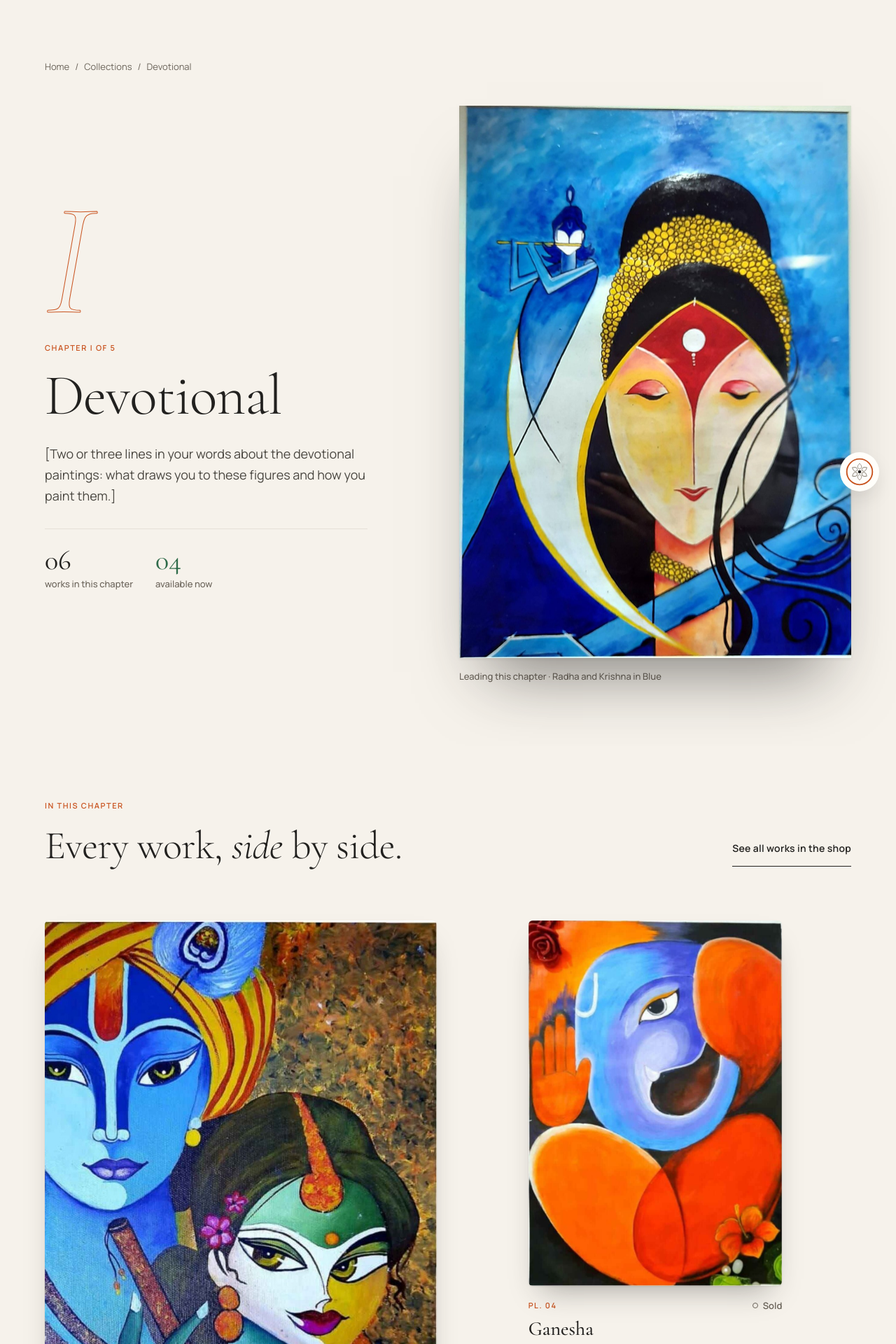
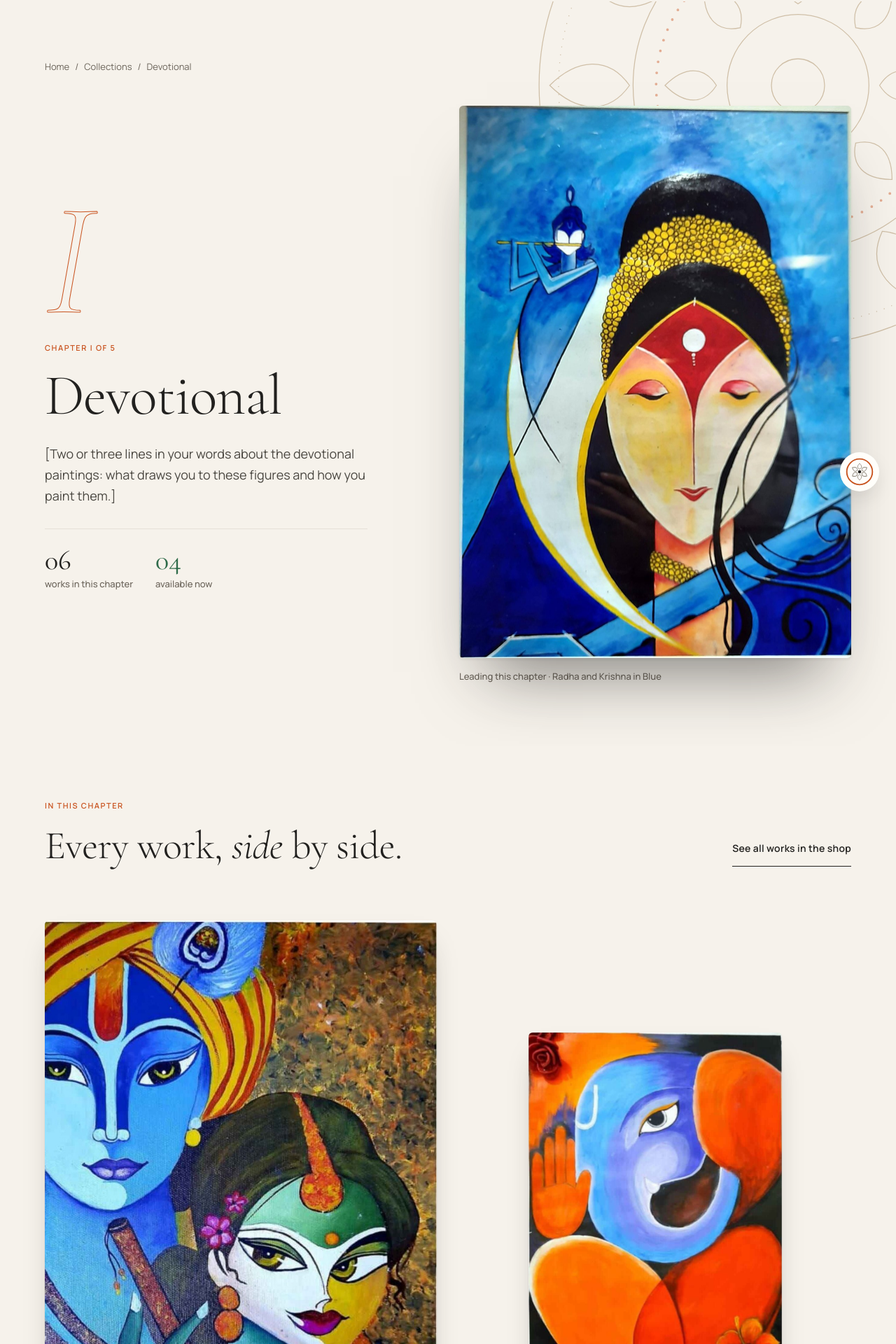
Before and after one commit to kishoranushka/Kala, a React (Vite) app: page /collections/devotional in a window 1280 px wide. Shown: the part 74-1994 px from the top of the page at 70% size. Built offline with nearby package versions, Linux system fonts and the light colour scheme.

Commit message:
Collection: cart buttons on cards, staggered wall, page mandala

```diff
--- a/src/components/art/ArtworkCard.jsx
+++ b/src/components/art/ArtworkCard.jsx
@@ -2,9 +2,11 @@ import cx from '@/utils/cx';
 import { isAvailable, metaLine, plateLabel, priceLine } from '@/data/works';
 import StatusBadge from '@/components/ui/StatusBadge';
 import ArtLink from './ArtLink';
+import CartButton from './CartButton';
 
-/* A catalogue card: the framed work, then plate, status, title, meta and price (or what to do instead). */
-export default function ArtworkCard({ work, eyebrow = plateLabel(work), titleClassName = 'art-title', className, ...props }) {
+/* A catalogue card: the framed work, then plate, status, title, meta and price (or what to do instead),
+   and optionally an add-to-cart button. */
+export default function ArtworkCard({ work, eyebrow = plateLabel(work), titleClassName = 'art-title', cart = false, className, ...props }) {
   return (
     <figure data-card className={cx('m-0', className)} {...props}>
       <ArtLink work={work} />
@@ -20,6 +22,7 @@ export default function ArtworkCard({ work, eyebrow = plateLabel(work), titleCla
         ) : (
           <span className="text-sm/6 font-semibold text-link">{priceLine(work)}</span>
         )}
+        {cart && <CartButton work={work} className="mt-2" />}
       </figcaption>
     </figure>
   );
--- a/src/pages/CollectionPage.jsx
+++ b/src/pages/CollectionPage.jsx
@@ -3,7 +3,7 @@ import cx from '@/utils/cx';
 import { COLLECTIONS, getWork, pad2, ratioOf, worksIn } from '@/data/works';
 import ArtworkCard from '@/components/art/ArtworkCard';
 import InverseSection from '@/components/sections/InverseSection';
-import PageIntro from '@/components/sections/PageIntro';
+import PageTop from '@/components/sections/PageTop';
 import { RingMandala } from '@/components/mandala/Mandala';
 import Button from '@/components/ui/Button';
 import TextLink from '@/components/ui/TextLink';
@@ -11,7 +11,8 @@ import { SplitWords } from '@/components/ui/Typography';
 
 /* works pair up across the wall in fours; on tablet every second work drops lower */
 const SLOTS = ['col-[1/7]', 'col-[8/12]', 'col-[2/6]', 'col-[7/13]'];
-const slotFor = (i) => cx(SLOTS[i % 4], 'max-lg:col-auto', i % 2 && 'max-lg:mt-[72px] max-sm:mt-0');
+const DROPS = ['', 'mt-40', '', 'mt-20'];
+const slotFor = (i) => cx(SLOTS[i % 4], DROPS[i % 4], 'max-lg:col-auto', i % 2 ? 'max-lg:mt-[72px] max-sm:mt-0 max-sm:ml-[12%]' : 'max-lg:mt-0');
 
 function AdjacentChapter({ chapter, direction }) {
   const next = direction === 'next';
@@ -52,7 +53,7 @@ export default function CollectionPage() {
   return (
     <>
       {/* ============================== CHAPTER OPENING */}
-      <PageIntro labelledBy="ch-h" crumbs={[{ label: 'Collections', to: '/collections' }, { label: chapter.title }]} bodyClassName="mt-10">
+      <PageTop labelledBy="ch-h" crumbs={[{ label: 'Collections', to: '/collections' }, { label: chapter.title }]} bodyClassName="mt-10 grid-12">
         <div className="relative col-[1/6] self-center max-lg:col-span-full">
           <span
             aria-hidden="true"
@@ -82,14 +83,14 @@ export default function CollectionPage() {
           </div>
         </div>
         <div className="relative col-[7/13] max-lg:col-span-full max-lg:mt-12">
-          <div data-intro-img data-tilt data-cursor="view" className="relative overflow-hidden bg-wall shadow-float" style={{ aspectRatio: ratioOf(lead) }}>
+          <div data-intro-img data-tilt data-cursor="view" className="relative overflow-hidden rounded-ui bg-wall shadow-float" style={{ aspectRatio: ratioOf(lead) }}>
             <img src={lead.img} alt={lead.alt} fetchpriority="high" className={cx('block size-full object-cover', lead.crop && 'crop-ig')} />
           </div>
           <p data-intro className="meta mt-4">
             Leading this chapter · {lead.title}
           </p>
         </div>
-      </PageIntro>
+      </PageTop>
 
       {/* ============================== WORKS IN THIS CHAPTER */}
       <section aria-labelledby="cw-h" className="pt-[clamp(48px,6vw,88px)] pb-[clamp(96px,11vw,160px)]">
@@ -105,7 +106,7 @@ export default function CollectionPage() {
           </div>
           <div className="grid grid-cols-12 items-start gap-x-8 gap-y-24 max-lg:grid-cols-2 max-lg:gap-x-6 max-lg:gap-y-14 max-sm:grid-cols-1">
             {works.map((w, i) => (
-              <ArtworkCard key={w.id} work={w} eyebrow={`Pl. ${w.plate}`} titleClassName="font-display text-[28px]/[34px] font-medium" className={slotFor(i)} />
+              <ArtworkCard key={w.id} work={w} eyebrow={`Pl. ${w.plate}`} titleClassName="font-display text-[28px]/[34px] font-medium" cart className={slotFor(i)} />
             ))}
           </div>
         </div>
```
